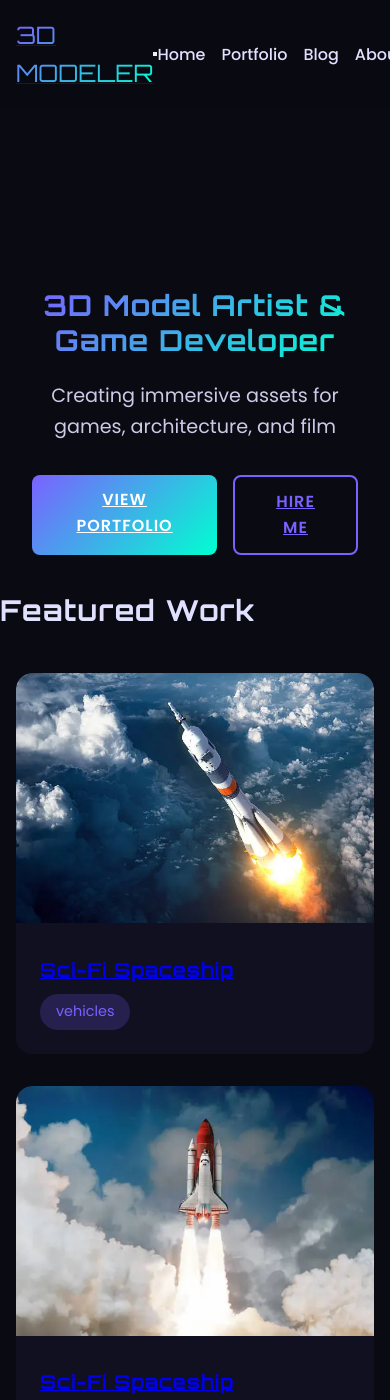
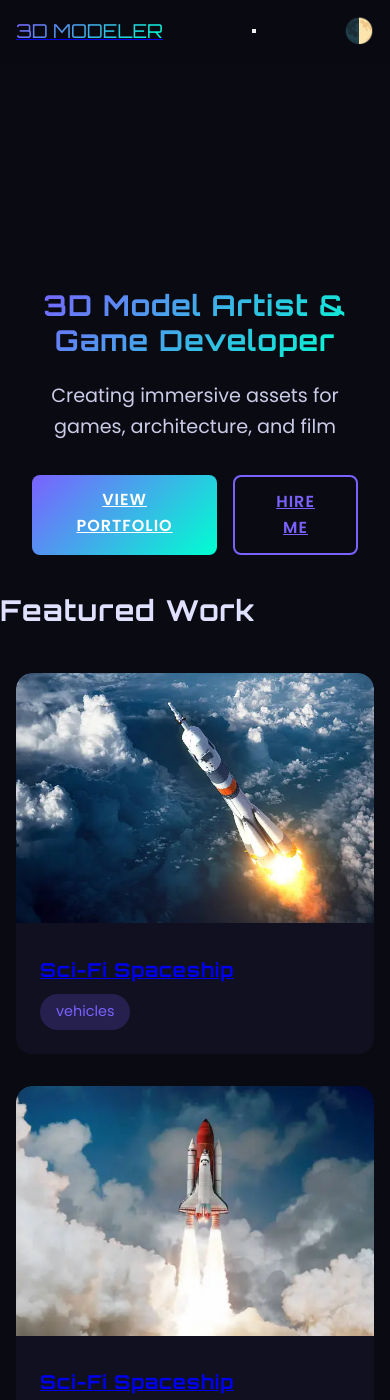
Before and after one commit to FaseehRizwan/portfolio, a Jekyll site: the page built from index.html, in a window 390 px wide and 1400 px high. Built offline with Jekyll 4.4.1, drawn with Linux system fonts in a browser that asks for light colours.

Commit message:
Update style.css

```diff
--- a/assets/css/style.css
+++ b/assets/css/style.css
@@ -243,6 +243,45 @@
 .theme-toggle:hover {
   color: var(--accent-1);
 }
+/* Add the following CSS for mobile compatibility */
+
+@media (max-width: 768px) {
+  .nav-container {
+    padding: 0 1rem;
+  }
+
+  .nav-links {
+    display: none; /* Hide nav links on mobile */
+  }
+
+  .nav-container.active .nav-links {
+    display: flex;
+    flex-direction: column;
+    gap: 1rem;
+    position: absolute;
+    top: 60px; /* Adjust based on your header height */
+    right: 1rem;
+    background: rgba(10, 10, 18, 0.95);
+    padding: 1rem;
+    border-radius: 8px;
+  }
+
+  .hamburger-menu {
+    display: block;
+    cursor: pointer;
+  }
+}
+
+@media (max-width: 480px) {
+  .nav-logo .logo-text {
+    font-size: 1.2rem;
+  }
+
+  .nav-container {
+    padding: 0 0.5rem;
+  }
+}
+
 
 /* Hero CTA Buttons */
 .hero-cta {
```
